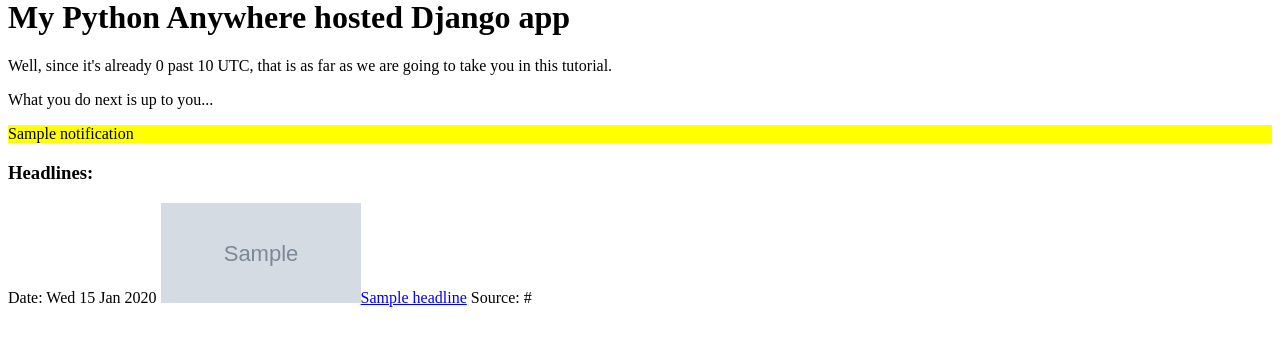
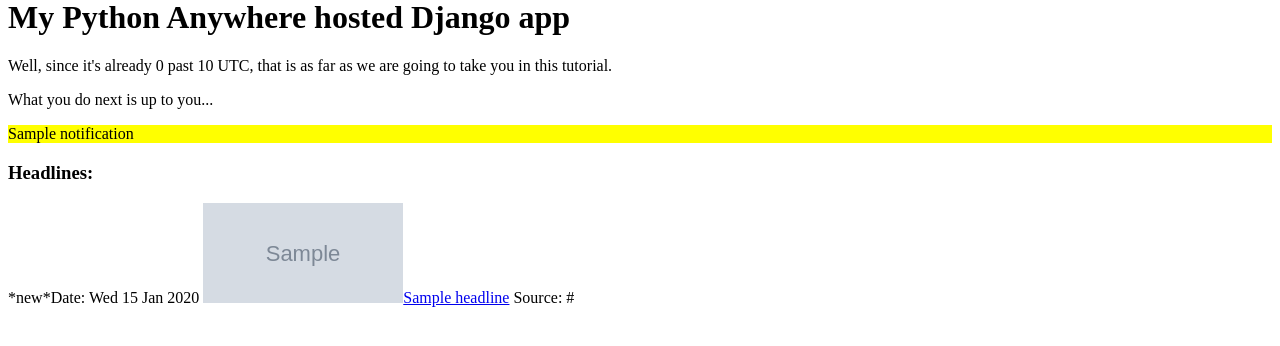
Before and after one commit to hcmn/tapwn, a Django app: template templates/news/home.html in a window 1280 px wide. Shown: the part 208-554 px from the top of the page. Run offline with Django 3.2, Linux system fonts and the light colour scheme; the template is opened without the code that fills it: most values are stand-ins (such as "Sample title", 1, 10 or a date in 2020); grey boxes marked "Sample" are stand-in pictures; parts of the project's set-up code (start-up, migrations or seed data) failed here and were passed over.

Commit message:
add published_today function to model, new marker in home and index templates, reversed for loop in home and index

```diff
--- a/news/models.py
+++ b/news/models.py
@@ -1,4 +1,5 @@
 from django.db import models
+import datetime
 
 # Create your models here.
 class Headline(models.Model):
@@ -10,3 +11,8 @@ class Headline(models.Model):
 
     def __unicode__(self):
         return self.subject
+
+    def published_today(self):
+        return self.publication_date.date() == datetime.date.today()
+    published_today.boolean = True
+    published_today.short_description = 'Asked today?'
--- a/templates/news/headline_index.html
+++ b/templates/news/headline_index.html
@@ -2,7 +2,7 @@
 {% block title %}Headlines Index{% endblock %}
 {% block content %}
     <h2>Headlines</h2>
-    {% for headline in headlines %}
+    {% for headline in headlines reversed %}
         <a href="{% url headline_detail headline.id %}">{{headline.id}}. {{headline.subject}}</a><br />
     {% endfor %}
 {% endblock %}
--- a/templates/news/home.html
+++ b/templates/news/home.html
@@ -7,7 +7,7 @@
     <p>What you do next is up to you...</p>
     <p style="background: yellow; width: 100%;">{{ notification }}</p>
     <h3>Headlines:</h3>
-    {% for headline in headlines %}
-        Date: {{ headline.publication_date|date:"D d M Y" }} <img src="{{ headline.image_link }}" width=200px height=100px /><a href="{% url headline_detail headline.id%}">{{ headline.subject }}</a> Source: {{ headline.source_link }}<br/>
+    {% for headline in headlines reversed %}
+        {% if headline.published_today %}*new*{% endif %}Date: {{ headline.publication_date|date:"D d M Y" }} <img src="{{ headline.image_link }}" width=200px height=100px /><a href="{% url headline_detail headline.id%}">{{ headline.subject }}</a> Source: {{ headline.source_link }}<br/>
     {% endfor %}
 {% endblock %}
```
Also changed, not shown: 1 other file.
